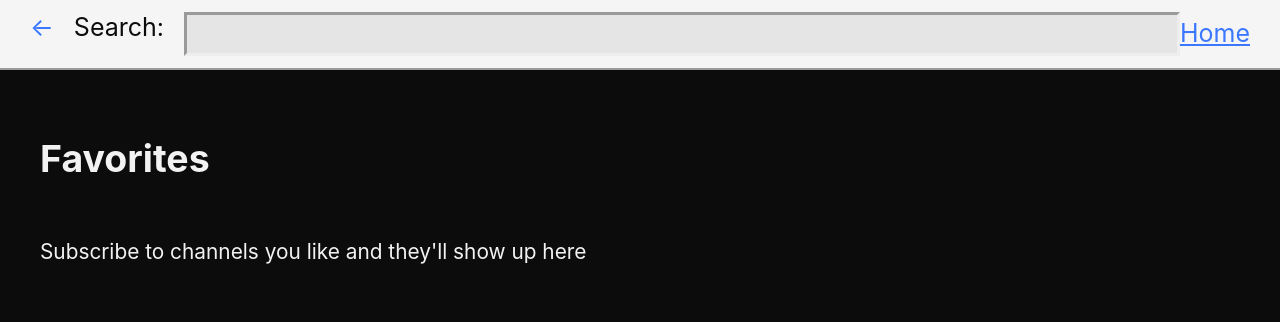
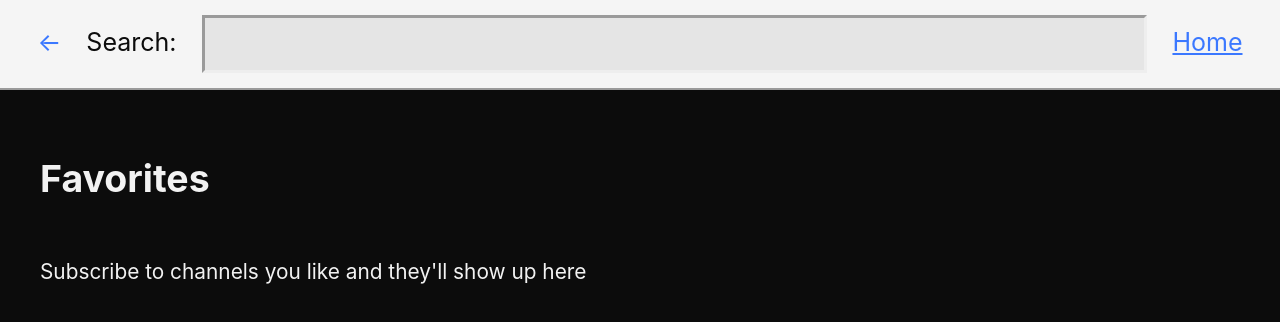
Before and after one commit to dmlap/video-browser, a Next.js app: page / in a window 1280 px wide. Shown: the top 322 px of the page. Built offline with nearby package versions, Linux system fonts and the light colour scheme.

Commit message:
More readable inputs and other style tweaks Make the search input box more legible. Play around with focus styles.

```diff
--- a/components/navigation.js
+++ b/components/navigation.js
@@ -45,6 +45,6 @@ export default function Navigation (attributes) {
                      onChange={handleChange}
                      value={query} />
             </form>
-            <Link href="/" className={styles.home}>Home</Link>
+            <Link href="/"><a className={styles.home}>Home</a></Link>
           </nav>)
 }
--- a/styles/Carousel.module.css
+++ b/styles/Carousel.module.css
@@ -16,7 +16,7 @@
   width: 11em;
 }
 .videoItem:hover, .videoItem:focus {
-  border: .5em solid #3b78ff;
+  border: .25em dotted #f2f2f2;
 }
 .videoItem img {
   display: block;
--- a/styles/Navigation.module.css
+++ b/styles/Navigation.module.css
@@ -1,18 +1,21 @@
 .nav {
   background-color: #f5f5f5;
   color: #0c0c0c;
-  border-bottom: .1rem outset;
+  border-bottom: .1em outset;
 
   display: flex;
-  padding: .6rem 1.5rem;
+  padding: .6em 1.5em;
 }
 .back, .home {
   cursor: pointer;
   flex: 0 0 auto;
-  line-height: 1.5rem;
+  line-height: 2.2em;
 }
 .back {
-  padding-right: 1rem;
+  padding-right: 1em;
+}
+.home {
+  padding-left: 1em;
 }
 .form {
   display: flex;
@@ -20,12 +23,12 @@
 }
 .label {
   flex: 0 0 auto;
-  line-height: 1.5rem;
-  padding-right: 1rem;
+  line-height: 2.2em;
+  padding-right: 1em;
 }
 .input {
   background-color: #e5e5e5;
   border: inset;
-  flex: 1 0 10rem;
-  padding: .2rem;
+  flex: 1 0 10em;
+  padding: .25em .5em;
 }
--- a/styles/globals.css
+++ b/styles/globals.css
@@ -38,6 +38,9 @@ h1,h2,h3,h4,h5,h6 {
 a, a:visited, a:hover {
   color: #3b78ff;
 }
+input {
+  font-size: 1.25em;
+}
 
 p,ul,ol {
   margin-bottom: 2em;
```
